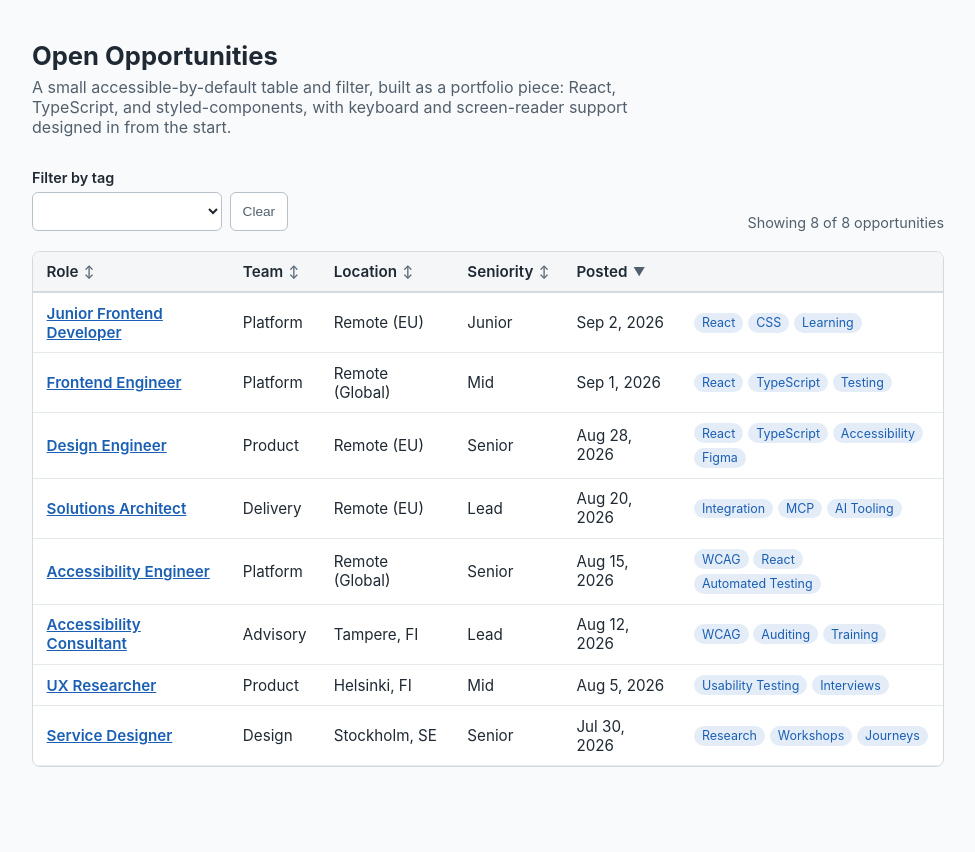
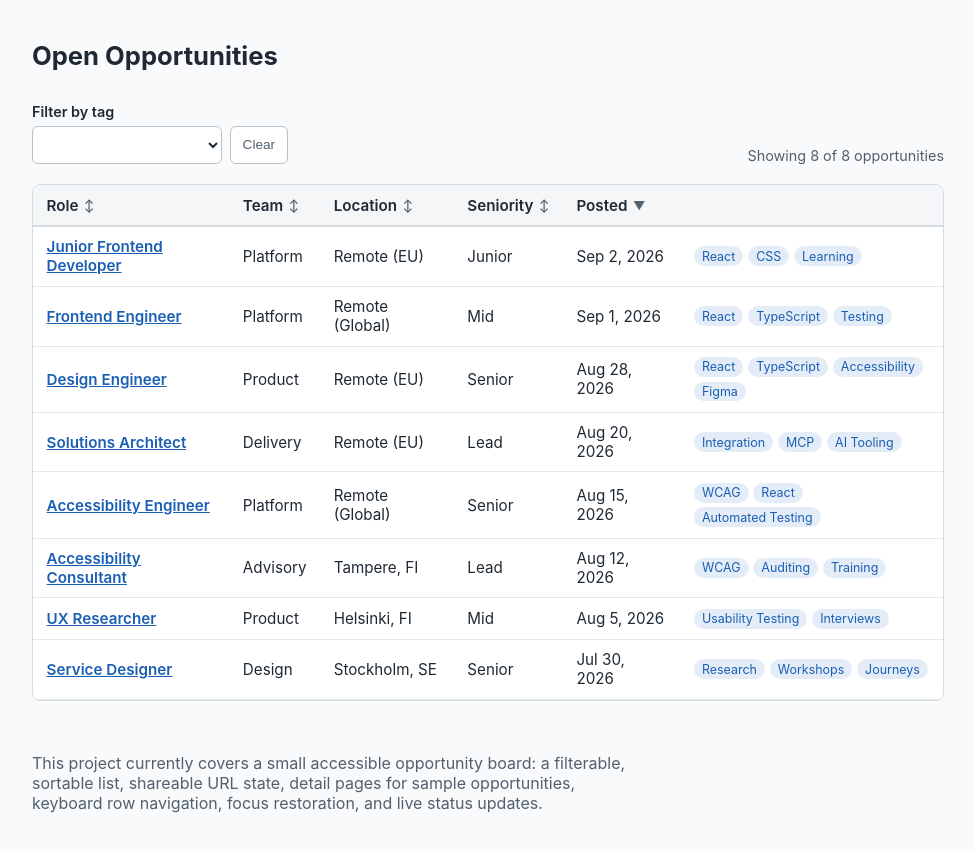
Before and after one commit to tlxo/opportunity-board, a React (Vite) app: page / in a window 1280 px wide. Shown: the top 852 px of the page, without its empty margins (152-1127 px from the left). Before the commit the page ends 831 px from the top, so only its background shows below. Built offline with nearby package versions, Linux system fonts and the light colour scheme.

Commit message:
Add a Footer element to contain the project description

```diff
--- a/src/App.tsx
+++ b/src/App.tsx
@@ -36,12 +36,13 @@ const Header = styled.header`
 
 const Title = styled.h1`
   font-size: 1.6rem;
-  margin: 0 0 0.4rem;
+  margin: 0;
 `;
 
-const Subtitle = styled.p`
+const Footer = styled.footer`
   color: ${({ theme }) => theme.color.textMuted};
-  margin: 0;
+  margin-top: 2rem;
+  padding-top: 1.25rem;
   max-width: 60ch;
 `;
 
@@ -88,11 +89,6 @@ export default function App() {
       <Page>
         <Header>
           <Title>Open Opportunities</Title>
-          <Subtitle>
-            A small accessible-by-default table and filter, built as a portfolio
-            piece: React, TypeScript, and styled-components, with keyboard and
-            screen-reader support designed in from the start.
-          </Subtitle>
         </Header>
 
         <main id="main">
@@ -107,6 +103,13 @@ export default function App() {
             />
           )}
         </main>
+
+        <Footer>
+          This project currently covers a small accessible opportunity board: a
+          filterable, sortable list, shareable URL state, detail pages for sample
+          opportunities, keyboard row navigation, focus restoration, and live
+          status updates.
+        </Footer>
       </Page>
 
       <VisuallyHidden role="status" aria-live="polite">
```
